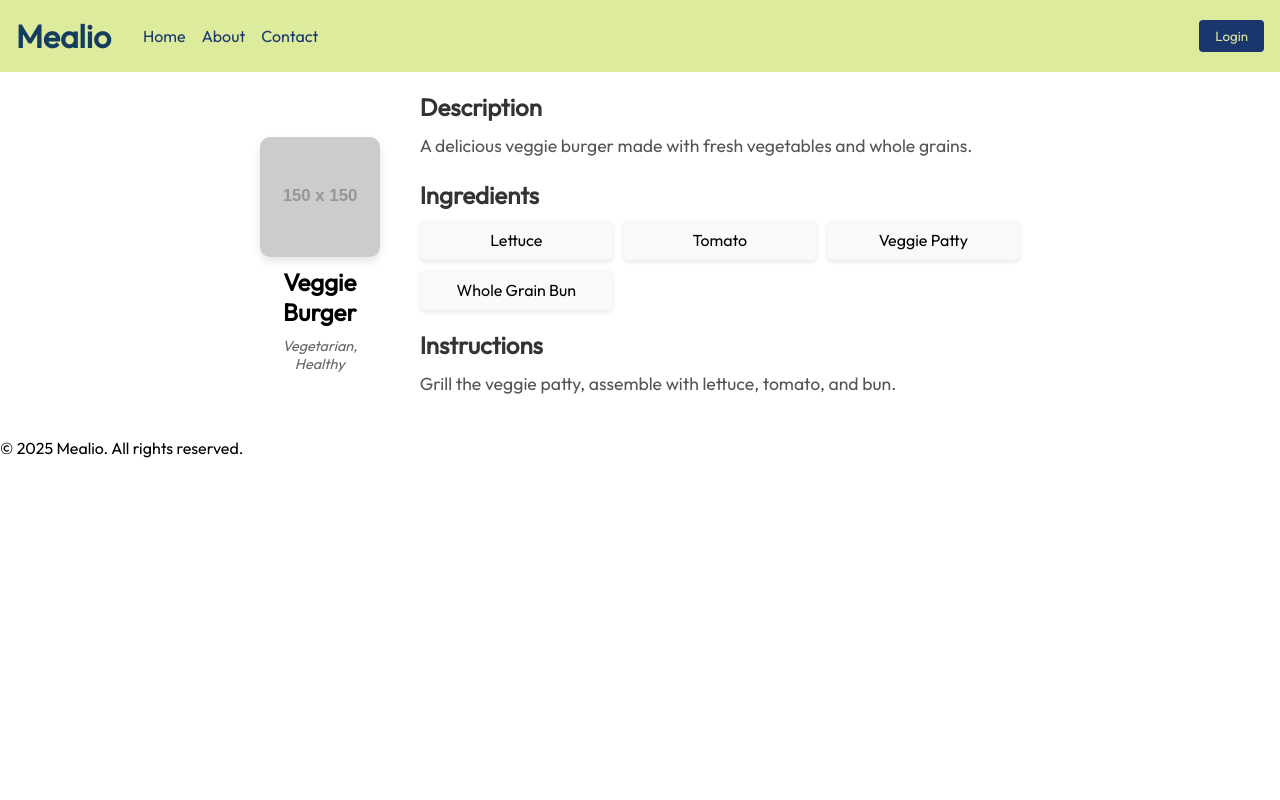
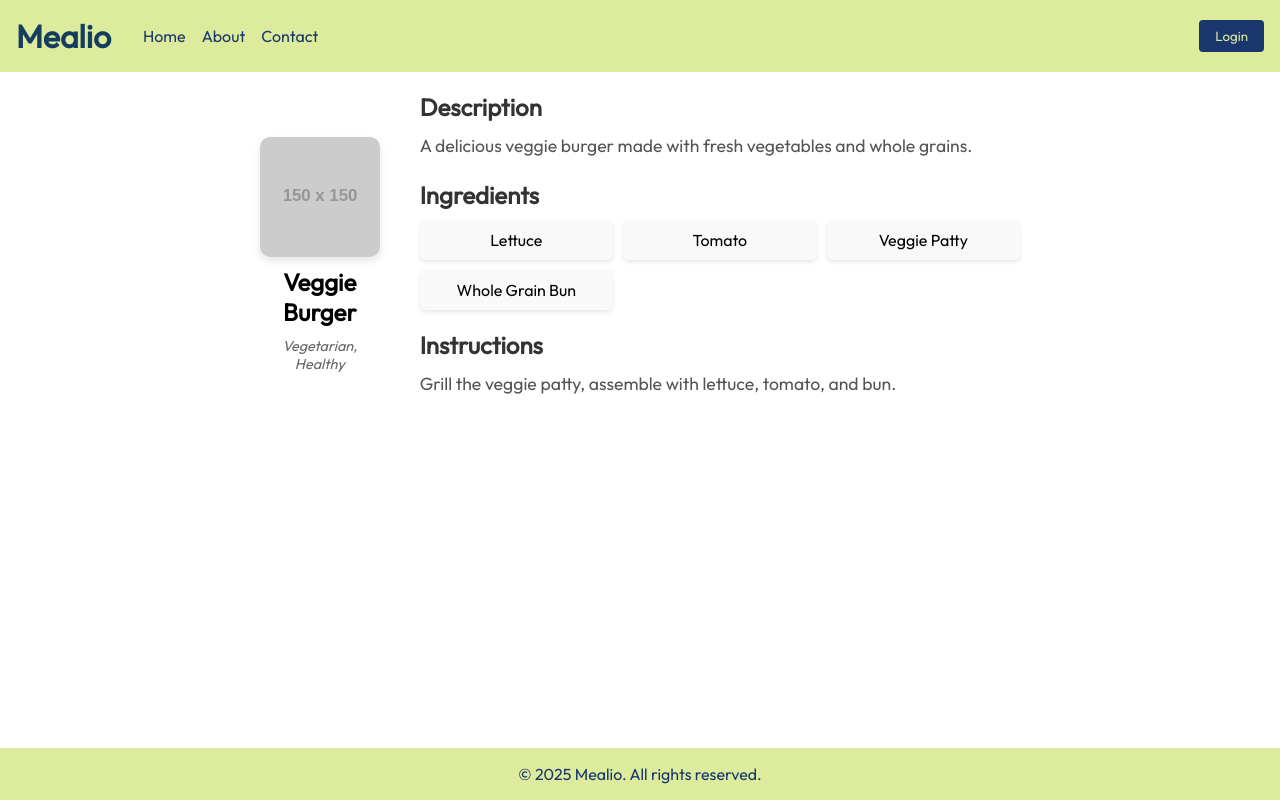
Before and after one commit to demian-wolf/leedshack-2025-project, a React (Vite) app in the folder frontend/: page /details/1 in a window 1280 px wide. Built offline with nearby package versions, Linux system fonts and the light colour scheme.

Commit message:
Fix Footer

```diff
--- a/frontend/src/components/Footer/Footer.css
+++ b/frontend/src/components/Footer/Footer.css
@@ -1,4 +1,4 @@
-.footer {
+footer {
     background-color: var(--color-bg);
     color: var(--color-secondary);
     text-align: center;
```
